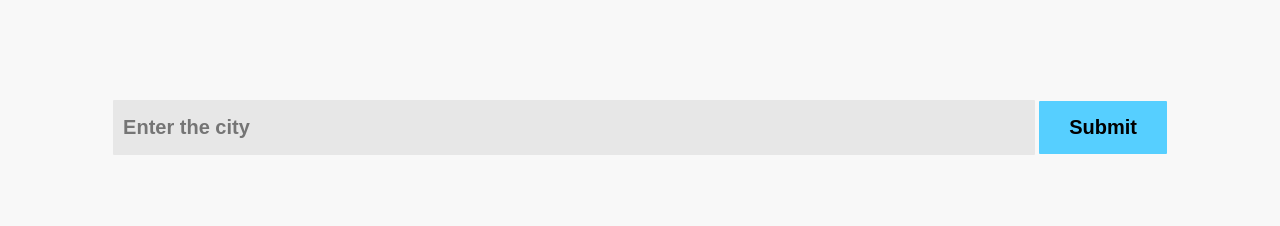
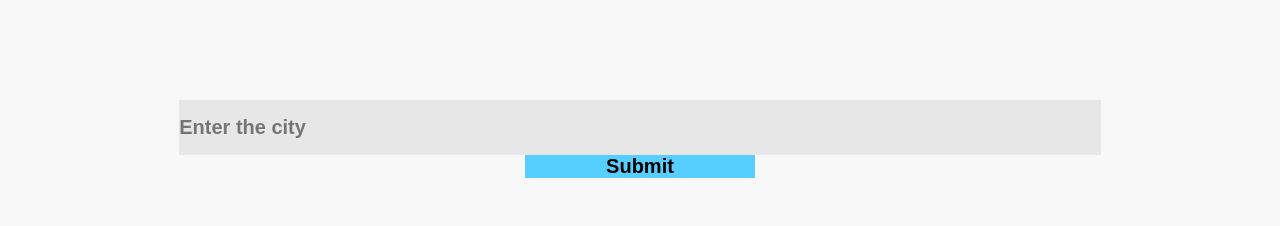
Before and after one commit to NicoJanis/windboard, a plain HTML site: page api.html in a window 1280 px wide. Shown: the top 226 px of the page. Drawn offline with nearby package versions, Linux system fonts and the light colour scheme; grey boxes are pictures that could not be loaded.

Commit message:
Update stylesheet-api.css

```diff
--- a/css/stylesheet-api.css
+++ b/css/stylesheet-api.css
@@ -21,28 +21,25 @@ body {
     margin: 100px auto;
 }
 
-input[type="submit"] {
-    padding: 15px 30px;
+.submit {
+	width: 19.9%;
     background: #56cfff;
     border: none;
-    border-radius: 1px;
     font-family: "Nunito", sans-serif;
     font-weight: bold;
     font-size: 20px;
 	cursor: pointer;
 }
 
-input[type="submit"]:hover {
+.submit:hover {
 	background: #2a3f95;
 }
 
-.input input[type="text"] {
+.input_text {
     width: 80%;
     height: 55px;
-    padding: 5px 10px;
     background: #e7e7e7;
     border: none;
-    border-radius: 1px;
     font-family: "Nunito", sans-serif;
     font-weight: bold;
     font-size: 20px;
```
